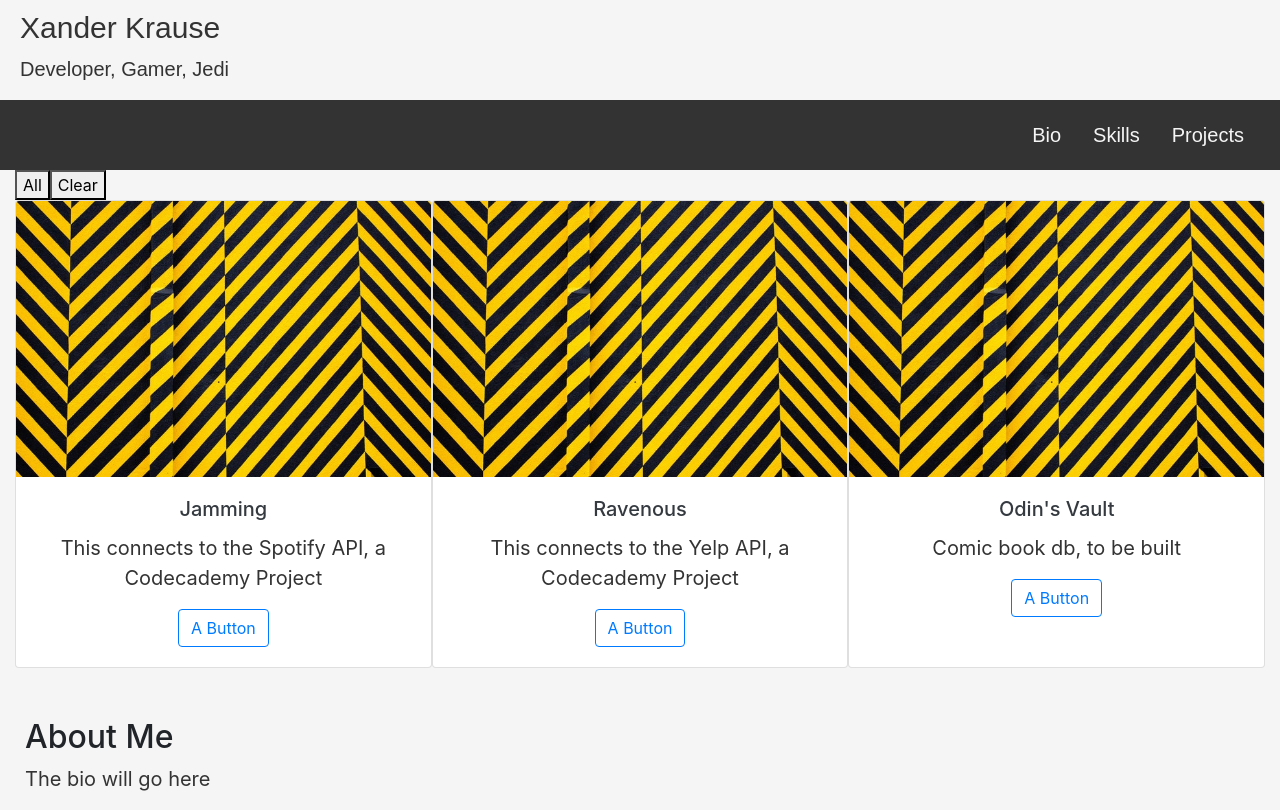
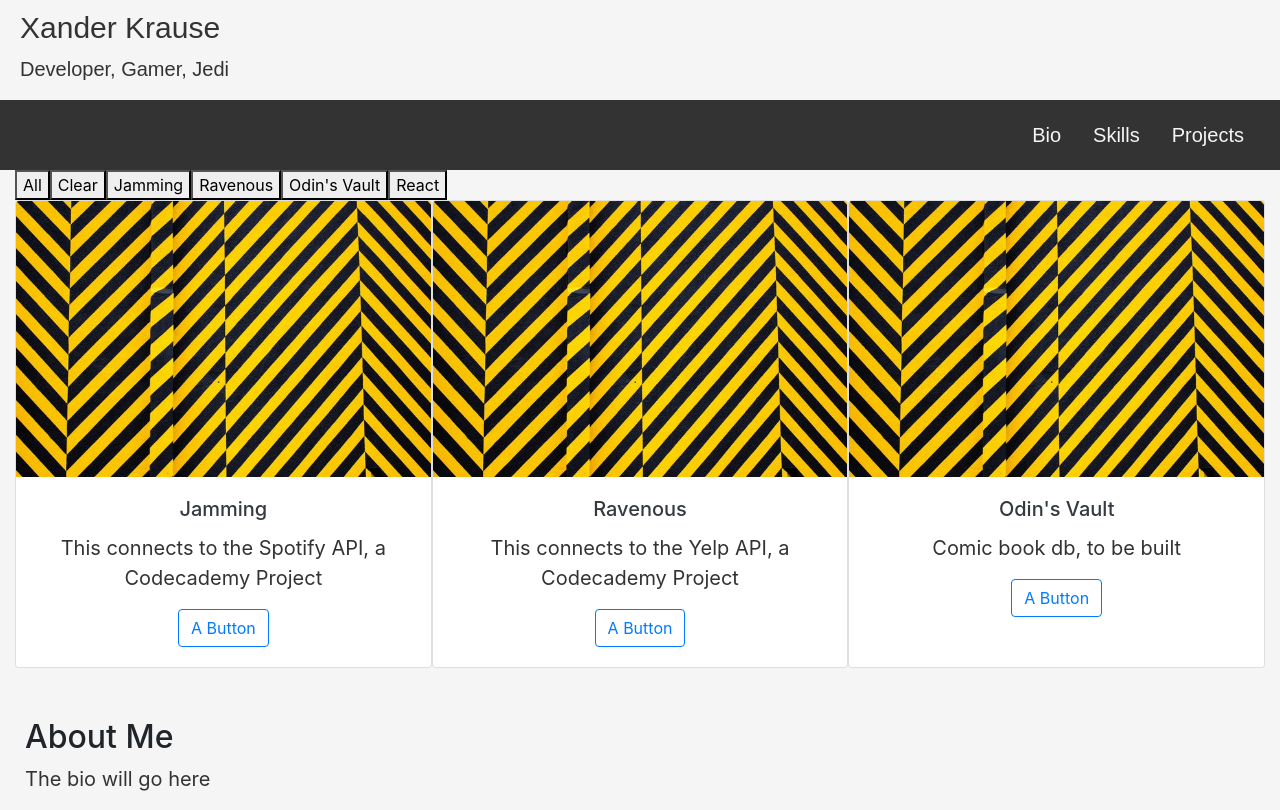
Before and after one commit to xkrause/portfolio, a React (Create React App) app: page / in a window 1280 px wide. Built offline with nearby package versions, Linux system fonts and the light colour scheme.

Commit message:
More button testing for array mutation

```diff
--- a/src/components/Projects/Projects.js
+++ b/src/components/Projects/Projects.js
@@ -35,15 +35,36 @@
 
         this.onShowAll = this.onShowAll.bind(this);
         this.onClear = this.onClear.bind(this);
+        this.onShowJamming = this.onShowJamming.bind(this);
+        this.onShowRavenous = this.onShowRavenous.bind(this);
+        this.onShowVault = this.onShowVault.bind(this);
+        this.onShowReact = this.onShowReact.bind(this);
     }
 
     onShowAll = () => {
         this.setState({projects});
-    };
+    }
 
     onClear = () => {
         this.setState({projects: []});
-    };
+    }
+
+    onShowJamming = () => {
+        this.setState({projects: [{"id": "1", "title": "Jamming", "image": Pic, "text": "This connects to the Spotify API, a Codecademy Project"}]});
+    }
+
+    onShowRavenous = () => {
+        this.setState({projects: [{"id": "2", "title": "Ravenous", "image": Pic, "text": "This connects to the Yelp API, a Codecademy Project"}]});
+    }
+
+    onShowVault = () => {
+        this.setState({projects: [{"id": "3", "title": "Odin's Vault", "image": Pic, "text": "Comic book db, to be built"}]});
+    }
+
+    onShowReact = () => {
+        this.setState({projects: [{"id": "1", "title": "Jamming", "image": Pic, "text": "This connects to the Spotify API, a Codecademy Project"},
+                                    {"id": "2", "title": "Ravenous", "image": Pic, "text": "This connects to the Yelp API, a Codecademy Project"}]});
+    }
 
     render() {
         return (
@@ -51,6 +72,10 @@
                 <div className = "container-fluid d-flex justify-content-left">
                     <button type = "button" onClick = {this.onShowAll}>All</button>
                     <button type = "button" onClick = {this.onClear}>Clear</button>
+                    <button type = "button" onClick = {this.onShowJamming}>Jamming</button>
+                    <button type = "button" onClick = {this.onShowRavenous}>Ravenous</button>
+                    <button type = "button" onClick = {this.onShowVault}>Odin's Vault</button>
+                    <button type = "button" onClick = {this.onShowReact}>React</button>
                 </div>
                 <div className = "container-fluid d-flex justify-content-center">
                     {
```
